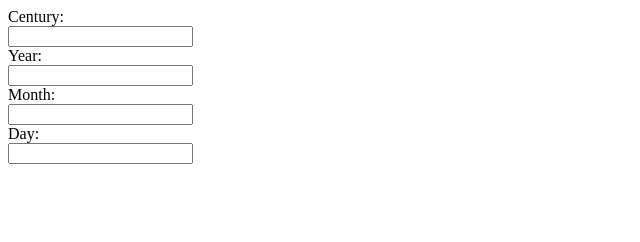
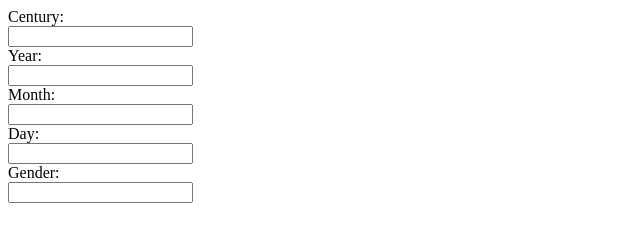
Before and after one commit to Breens-Mbaka/Ghaname, a plain HTML site: page index.html in a window 1280 px wide. Shown: the whole page, without its empty margins (0-640 px from the left). Drawn offline with Linux system fonts and the light colour scheme.

Commit message:
Add gender parameter and also assigned the data gotten from the user to the function arguments

```diff
--- a/index.html
+++ b/index.html
@@ -14,7 +14,9 @@
         <label for="month">Month:</label><br>
         <input type="text" id="month" name="month"><br>
         <label for="day">Day:</label><br>
-        <input type="text" id="day" name="day">
+        <input type="text" id="day" name="day"><br>
+        <label for="gender">Gender:</label><br>
+        <input type="text" id="gender" name="gender">
       </form>
 <script src="js/script.js"></script>
 </body>
--- a/js/script.js
+++ b/js/script.js
@@ -1,4 +1,4 @@
-function akanNaming(century,year,month,day) {
+function akanNaming(century,year,month,day,gender) {
     var maleAkanNames = ["Kwasi","Kwadwo","Kwabena","Kwaku","Yaw","Kofi","Kwame"];
     var femaleAkanNames = ["Akosua","Adwoa","Abenaa","Akua","Yaa","Afua","Ama"];
 
@@ -9,3 +9,6 @@ var century = document.getElementById("century").value;
 var year = document.getElementById("year").value;
 var month = document.getElementById("month").value;
 var day = document.getElementById("day").value;
+var gender = document.getElementById("gender").value;
+
+akanNaming(century,year,month,day,gender);
```
